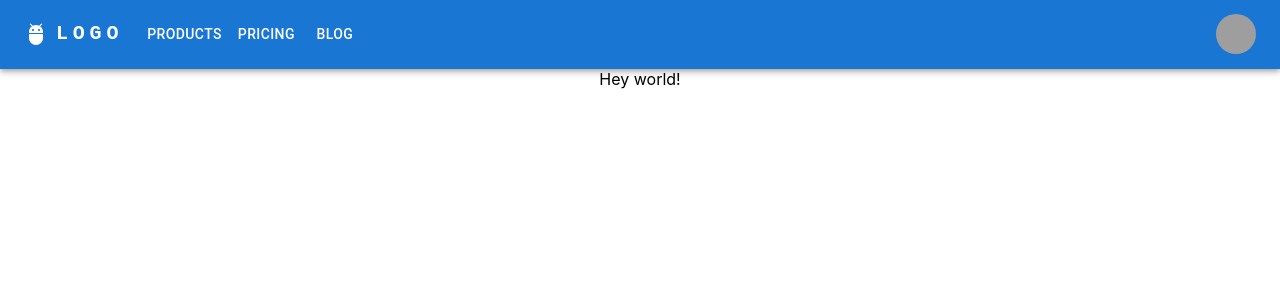
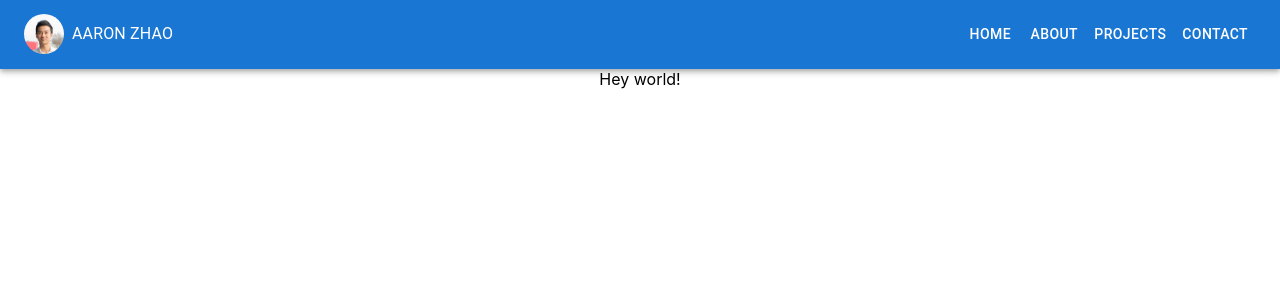
Before and after one commit to aaronzhao1229/portfolio, a React (Create React App) app: page / in a window 1280 px wide. Shown: the top 300 px of the page. Built offline with nearby package versions, Linux system fonts and the light colour scheme; grey boxes are pictures that could not be loaded.

Commit message:
adjust nav bar

```diff
--- a/src/App.js
+++ b/src/App.js
@@ -1,6 +1,6 @@
-import logo from './logo.svg'
+
 import './App.css'
-import Header from './component/Header'
+import Header from './components/Header'
 import { Container } from '@mui/material'
 
 function App() {
--- a/src/component/Header.jsx
+++ /dev/null
@@ -1,164 +0,0 @@
-import * as React from 'react'
-import PropTypes from 'prop-types'
-import AppBar from '@mui/material/AppBar'
-
-import Box from '@mui/material/Box'
-import Toolbar from '@mui/material/Toolbar'
-import IconButton from '@mui/material/IconButton'
-import Typography from '@mui/material/Typography'
-import Menu from '@mui/material/Menu'
-import MenuIcon from '@mui/icons-material/Menu'
-import Container from '@mui/material/Container'
-import Avatar from '@mui/material/Avatar'
-import Button from '@mui/material/Button'
-import Tooltip from '@mui/material/Tooltip'
-import MenuItem from '@mui/material/MenuItem'
-import AdbIcon from '@mui/icons-material/Adb'
-
-const pages = ['Products', 'Pricing', 'Blog']
-const settings = ['Profile', 'Account', 'Dashboard', 'Logout']
-
-function ResponsiveAppBar() {
-  const [anchorElNav, setAnchorElNav] = React.useState(null)
-  const [anchorElUser, setAnchorElUser] = React.useState(null)
-
-  const handleOpenNavMenu = (event) => {
-    setAnchorElNav(event.currentTarget)
-  }
-  const handleOpenUserMenu = (event) => {
-    setAnchorElUser(event.currentTarget)
-  }
-
-  const handleCloseNavMenu = () => {
-    setAnchorElNav(null)
-  }
-
-  const handleCloseUserMenu = () => {
-    setAnchorElUser(null)
-  }
-
-  return (
-    <AppBar position="static">
-      <Container maxWidth="xl">
-        <Toolbar disableGutters>
-          <AdbIcon sx={{ display: { xs: 'none', md: 'flex' }, mr: 1 }} />
-          <Typography
-            variant="h6"
-            noWrap
-            component="a"
-            href="/"
-            sx={{
-              mr: 2,
-              display: { xs: 'none', md: 'flex' },
-              fontFamily: 'monospace',
-              fontWeight: 700,
-              letterSpacing: '.3rem',
-              color: 'inherit',
-              textDecoration: 'none',
-            }}
-          >
-            LOGO
-          </Typography>
-
-          <Box sx={{ flexGrow: 1, display: { xs: 'flex', md: 'none' } }}>
-            <IconButton
-              size="large"
-              aria-label="account of current user"
-              aria-controls="menu-appbar"
-              aria-haspopup="true"
-              onClick={handleOpenNavMenu}
-              color="inherit"
-            >
-              <MenuIcon />
-            </IconButton>
-            <Menu
-              id="menu-appbar"
-              anchorEl={anchorElNav}
-              anchorOrigin={{
-                vertical: 'bottom',
-                horizontal: 'left',
-              }}
-              keepMounted
-              transformOrigin={{
-                vertical: 'top',
-                horizontal: 'left',
-              }}
-              open={Boolean(anchorElNav)}
-              onClose={handleCloseNavMenu}
-              sx={{
-                display: { xs: 'block', md: 'none' },
-              }}
-            >
-              {pages.map((page) => (
-                <MenuItem key={page} onClick={handleCloseNavMenu}>
-                  <Typography textAlign="center">{page}</Typography>
-                </MenuItem>
-              ))}
-            </Menu>
-          </Box>
-          <AdbIcon sx={{ display: { xs: 'flex', md: 'none' }, mr: 1 }} />
-          <Typography
-            variant="h5"
-            noWrap
-            component="a"
-            href=""
-            sx={{
-              mr: 2,
-              display: { xs: 'flex', md: 'none' },
-              flexGrow: 1,
-              fontFamily: 'monospace',
-              fontWeight: 700,
-              letterSpacing: '.3rem',
-              color: 'inherit',
-              textDecoration: 'none',
-            }}
-          >
-            LOGO
-          </Typography>
-          <Box sx={{ flexGrow: 1, display: { xs: 'none', md: 'flex' } }}>
-            {pages.map((page) => (
-              <Button
-                key={page}
-                onClick={handleCloseNavMenu}
-                sx={{ my: 2, color: 'white', display: 'block' }}
-              >
-                {page}
-              </Button>
-            ))}
-          </Box>
-
-          <Box sx={{ flexGrow: 0 }}>
-            <Tooltip title="Open settings">
-              <IconButton onClick={handleOpenUserMenu} sx={{ p: 0 }}>
-                <Avatar alt="Remy Sharp" src="/static/images/avatar/2.jpg" />
-              </IconButton>
-            </Tooltip>
-            <Menu
-              sx={{ mt: '45px' }}
-              id="menu-appbar"
-              anchorEl={anchorElUser}
-              anchorOrigin={{
-                vertical: 'top',
-                horizontal: 'right',
-              }}
-              keepMounted
-              transformOrigin={{
-                vertical: 'top',
-                horizontal: 'right',
-              }}
-              open={Boolean(anchorElUser)}
-              onClose={handleCloseUserMenu}
-            >
-              {settings.map((setting) => (
-                <MenuItem key={setting} onClick={handleCloseUserMenu}>
-                  <Typography textAlign="center">{setting}</Typography>
-                </MenuItem>
-              ))}
-            </Menu>
-          </Box>
-        </Toolbar>
-      </Container>
-    </AppBar>
-  )
-}
-export default ResponsiveAppBar
--- /dev/null
+++ b/src/components/Header.jsx
@@ -0,0 +1,104 @@
+import * as React from 'react'
+import AppBar from '@mui/material/AppBar'
+import Box from '@mui/material/Box'
+import Toolbar from '@mui/material/Toolbar'
+import IconButton from '@mui/material/IconButton'
+import Typography from '@mui/material/Typography'
+import Menu from '@mui/material/Menu'
+import MenuIcon from '@mui/icons-material/Menu'
+import Container from '@mui/material/Container'
+import Avatar from '@mui/material/Avatar'
+import Button from '@mui/material/Button'
+import MenuItem from '@mui/material/MenuItem'
+
+const pages = ['Home', 'About', 'Projects', 'Contact']
+
+function ResponsiveAppBar() {
+  const [anchorElNav, setAnchorElNav] = React.useState(null)
+
+  const handleOpenNavMenu = (event) => {
+    setAnchorElNav(event.currentTarget)
+  }
+
+  const handleCloseNavMenu = () => {
+    setAnchorElNav(null)
+  }
+
+  return (
+    <AppBar position="static">
+      <Container maxWidth="xl">
+        <Toolbar disableGutters>
+          <Box sx={{ flexGrow: 1, display: 'flex' }}>
+            {/* <Tooltip title="Open settings"> */}
+
+            <IconButton sx={{ p: 0 }}>
+              <Avatar alt="Aaron Zhao" src="/images/profile.jpeg" />
+            </IconButton>
+            <Button>
+              <Typography
+                variant="body1"
+                sx={{
+                  my: 2,
+                  color: 'white',
+                  display: { xs: 'none', md: 'flex' },
+                }}
+              >
+                Aaron Zhao
+              </Typography>
+            </Button>
+            {/* </Tooltip> */}
+          </Box>
+          <Box sx={{ flexGrow: 0, display: { xs: 'flex', md: 'none' } }}>
+            <IconButton
+              size="large"
+              aria-label="account of current user"
+              aria-controls="menu-appbar"
+              aria-haspopup="true"
+              onClick={handleOpenNavMenu}
+              color="inherit"
+            >
+              <MenuIcon />
+            </IconButton>
+            <Menu
+              id="menu-appbar"
+              anchorEl={anchorElNav}
+              anchorOrigin={{
+                vertical: 'bottom',
+                horizontal: 'left',
+              }}
+              keepMounted
+              transformOrigin={{
+                vertical: 'top',
+                horizontal: 'left',
+              }}
+              open={Boolean(anchorElNav)}
+              onClose={handleCloseNavMenu}
+              sx={{
+                display: { xs: 'block', md: 'none' },
+              }}
+            >
+              {pages.map((page) => (
+                <MenuItem key={page} onClick={handleCloseNavMenu}>
+                  <Typography textAlign="center">{page}</Typography>
+                </MenuItem>
+              ))}
+            </Menu>
+          </Box>
+
+          <Box sx={{ flexGrow: 0, display: { xs: 'none', md: 'flex' } }}>
+            {pages.map((page) => (
+              <Button
+                key={page}
+                onClick={handleCloseNavMenu}
+                sx={{ my: 2, color: 'white', display: 'block' }}
+              >
+                {page}
+              </Button>
+            ))}
+          </Box>
+        </Toolbar>
+      </Container>
+    </AppBar>
+  )
+}
+export default ResponsiveAppBar
```
Also changed, not shown: public/images/profile.jpeg (added), src/logo.svg (deleted).
